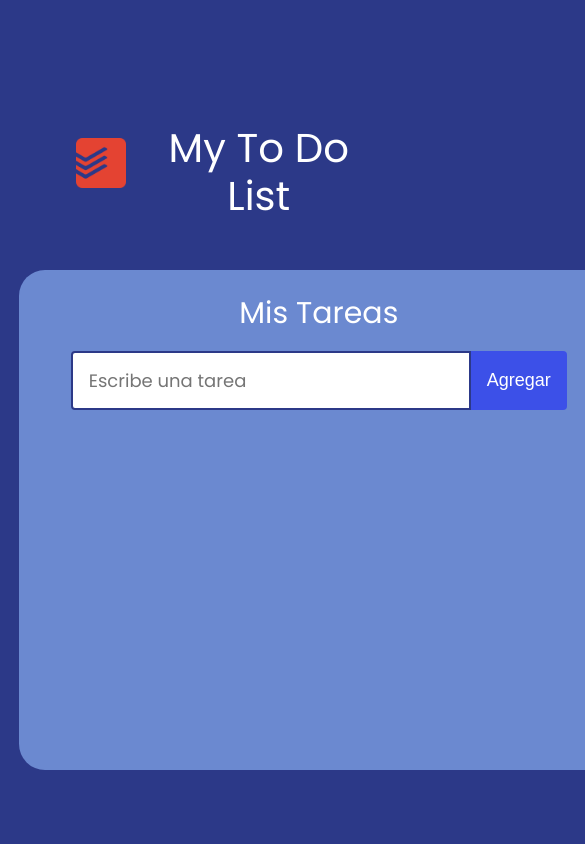
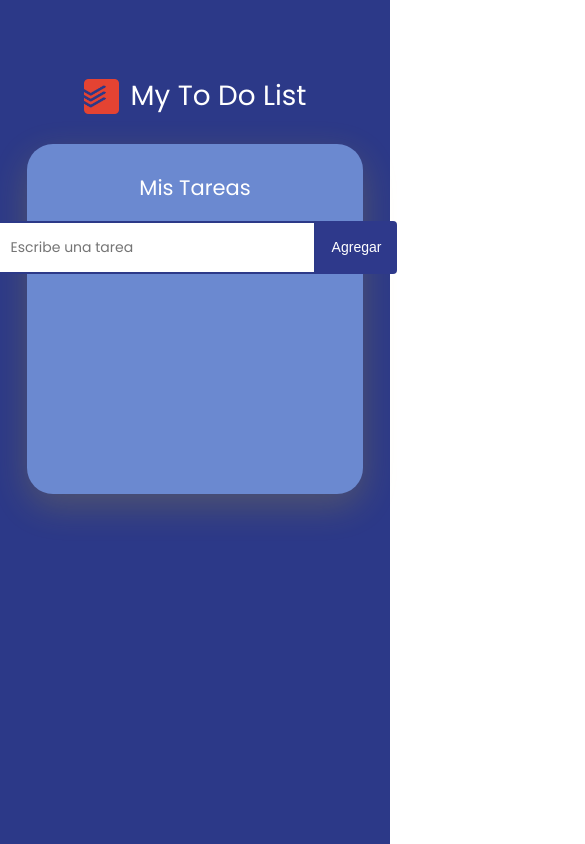
Before and after one commit to belublu/toDoList, a React (Vite) app: page / in a window 390 px wide. Shown: the top 844 px of the page, 585 px wide, since content can reach past the window. Built offline with nearby package versions, Linux system fonts and the light colour scheme.

Commit message:
Modificación en estilos

```diff
--- a/src/App.css
+++ b/src/App.css
@@ -2,6 +2,10 @@
   margin: 0;
   padding: 0;
   box-sizing: border-box;
+}
+html {
+  margin: 0;
+  padding: 0;
 }
 
 @font-face {
@@ -9,22 +13,26 @@
 	src: url(./fuentes/Poppins-Regular.ttf)
 }
 
-html,
 .container-fluid{
+  height: 100vh;
   color: white;
   background-color: #2c3988;
   font-family: "poppins";
   font-size: 25px;
-  margin-top: 40px;
+}
+
+.list-logo-contenedor h1{
+  user-select: none;
 }
 
 
-.tareas-lista-principal h2{
-
+.tareas-lista-principal h3{
+  user-select: none;
   font-size: 30px;
   font-weight: 400;
   font-family: "poppins";
   text-align: center;
+  margin-top: 10px;
   margin-bottom: 20px;
 }
 
@@ -45,15 +53,36 @@ html,
 } */
 
 .list-logo{
-  width: 50px;
-  height: 50px;
-  margin: 20px 20px;
+  width: 46px;
+  height: 46px;
 }
 
 /* Lista de Tareas */
 .tareas-lista-principal{
-  width: 600px;
-  min-height: 500px;
+  min-width: 300px;
+  min-height: 350px;
   background-color: #6b89d0;
   border-radius: 26px;
+  box-shadow: 0 12px 36px rgba(232, 195, 9, 0.2);
 }
+
+@media (max-width: 576px) {
+  .list-logo{
+    width: 35px;
+    height: 35px;
+  }
+
+  .list-logo-contenedor h1{
+    margin-top: 7px;
+  }
+
+  .tareas-lista-principal{
+    margin-left: 15px;
+    margin-right: 15px;
+  }
+
+  .tareas-lista-principal h3 {
+    font-size: 21px;
+    margin-top: 15px;
+  }
+}
--- a/src/App.jsx
+++ b/src/App.jsx
@@ -1,39 +1,32 @@
-
 import logoList from "./imagenes/logo.png"
 import { ListaDeTareas } from "./componentes/ListaDeTareas/ListaDeTareas"
 import { Row, Col } from "react-bootstrap"
-
 import './App.css'
 
 function App() {
 
   return (
-    <div className="container-fluid text-center h-100">
-      <Row className="d-flex justify-content-center align-items-center aplicacion-tareas" >
-        <Col xs={12} sm={12} md={6} lg={4} className="text-center">
-          <div className="d-flex flex-row list-logo-contenedor ms-4 my-4">
+    <div className="container-fluid ">
+      <Row className="d-flex justify-content-center aplicacion-tareas" >
+        <Col xs={12} sm={12} md={6} lg={4} className="my-4 columnas-aplicacion-tareas">
+          <div className="d-flex flex-row justify-content-center align-items-center list-logo-contenedor mt-5">
             <img
               src={logoList}
-              className='list-logo' />
-            <h1 className="mt-1">My To Do List</h1>
+              className='list-logo me-2' />
+            <h1 className="ms-1" >My To Do List</h1>
           </div>
-
-          <div className="tareas-lista-principal p-3">
-            <h2>Mis Tareas</h2>
-            <ListaDeTareas />
-          </div>
-
         </Col>
-
       </Row>
 
+      <Row className="d-flex justify-content-center">
+        <Col xs={12} sm={12} md={6} lg={4}>
+          <div className="tareas-lista-principal p-3">
+            <h3>Mis Tareas</h3>
+            <ListaDeTareas/>
+          </div>
+        </Col>
+      </Row>
     </div>
-
-
-
-
-
-
   )
 }
 
--- a/src/componentes/Tarea/Tarea.css
+++ b/src/componentes/Tarea/Tarea.css
@@ -1,7 +1,7 @@
 .tarea-contenedor{
-  width: 500px;
+  width: 600px;
   min-height: 65px;
-  background-color: #1b1b32;
+  /* background-color: #d7d7ec; */
   margin: 5px 0;
   padding: 8px 15px 8px 20px;
   display: flex;
@@ -46,6 +46,40 @@
 
 /* Tarea completada */
 .tarea-contenedor.completada{
-  background-color: #5a01a7;
+  background-color: #41888b;
   text-decoration: line-through;
 }
+
+/* Tarea para editar */
+.tarea-input-editar{
+  caret-color: white;
+  color: white;
+  border: none;
+  outline: none;
+}
+
+.tarea-contenedor:nth-child(3n + 1) .tarea-input-editar {
+  background-color: #394387;
+}
+
+.tarea-contenedor:nth-child(3n + 2) .tarea-input-editar {
+  background-color: #5b65a6;
+}
+
+.tarea-contenedor:nth-child(3n + 3) .tarea-input-editar {
+  background-color: rgb(134, 134, 196);
+}
+
+@media (max-width: 576px) {
+  .tarea-contenedor{
+    min-height: 65px;
+  }
+
+  .tarea-texto {
+    font-size: 15px;
+  }
+
+  .tarea-icono{
+    width: 22px;
+  }
+}
--- a/src/componentes/TareaFormulario/TareaFormulario.css
+++ b/src/componentes/TareaFormulario/TareaFormulario.css
@@ -1,5 +1,5 @@
 /* Estructura principal */
-.tarea-formulario{
+.tarea-formulario {
     display: flex;
     flex-wrap: wrap;
     align-items: center;
@@ -8,8 +8,8 @@
 
 /* Campo de texto */
 
-.tarea-input{
-    width: 400px;
+.tarea-input {
+    width: 500px;
     font-size: 18px;
     background-color: white;
     padding: 14px 32px 14px 16px;
@@ -20,7 +20,7 @@
 
 /* Boton Agregar Tarea */
 
-.tarea-boton{
+.tarea-boton {
     padding: 16px;
     font-size: 18px;
     font-family: sans-serif;
@@ -28,6 +28,21 @@
     border-radius: 0 4px 4px 0;
     cursor: pointer;
     outline: none;
-    background-color: #3c50e8;
+    background-color: #2e398b;
     color: white;
 }
+
+@media (max-width: 576px) {
+    .tarea-formulario{
+        display: flex;
+        flex-wrap: nowrap;
+    }
+
+    .tarea-input{
+        font-size: 14px;
+    }
+
+    .tarea-boton{
+        font-size: 14px;
+    }
+}
```
